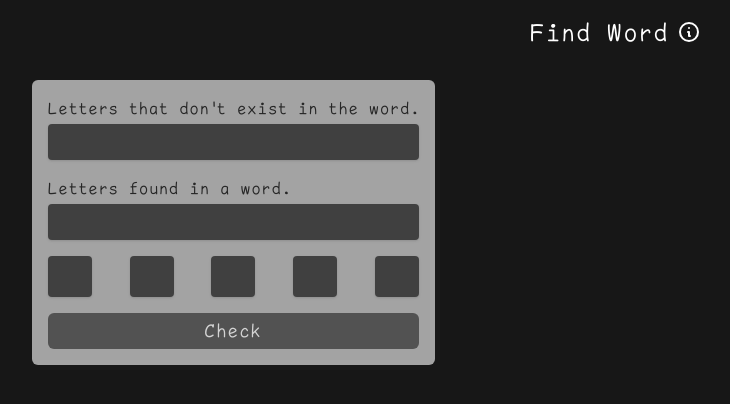
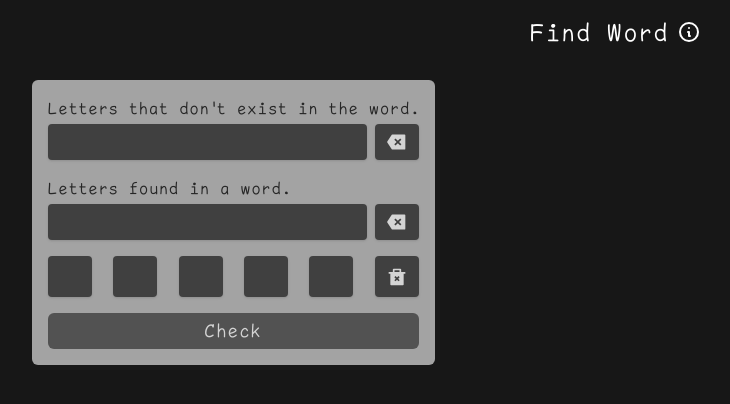
Before and after one commit to nut1414/svacmai.top, a Next.js app: page /findword in a window 1280 px wide. Shown: the top 404 px of the page, without its empty margins (24-754 px from the left). Built offline with nearby package versions, Linux system fonts and the light colour scheme; what tw-elements would draw is missing.

Commit message:
feat: add delete feature

```diff
--- a/pages/findword.tsx
+++ b/pages/findword.tsx
@@ -9,7 +9,11 @@ import {
 } from 'react'
 import words from '../data/wordle/words.json'
 import { WordFormType, MatchWord } from 'types'
-import { RiLoader4Fill } from 'react-icons/ri'
+import {
+  RiLoader4Fill,
+  RiDeleteBin2Fill,
+  RiDeleteBack2Fill,
+} from 'react-icons/ri'
 import { HiOutlineInformationCircle } from 'react-icons/hi'
 
 const FindWord: FC = () => {
@@ -160,6 +164,33 @@ const FindWord: FC = () => {
     setLoading(false)
   }
 
+  const deletePerfectInput = () => {
+    const emptyWord: string = ''
+
+    setWord({
+      ...word,
+      letter1: emptyWord,
+      letter2: emptyWord,
+      letter3: emptyWord,
+      letter4: emptyWord,
+      letter5: emptyWord,
+    })
+  }
+
+  const deleteNoLetter = () => {
+    setWord({
+      ...word,
+      noLetter: [],
+    })
+  }
+
+  const deleteHasLetter = () => {
+    setWord({
+      ...word,
+      hasLetter: [],
+    })
+  }
+
   useEffect(() => {
     letterInNoLetter()
   }, [word.letter1, word.letter2, word.letter3, word.letter4, word.letter5])
@@ -173,7 +204,7 @@ const FindWord: FC = () => {
           content="Find Word is a game helper that lets you look for words in a wordle."
         />
       </Head>
-      <main className="min-h-screen w-full bg-neutral-900 p-4 px-14 font-MaiLog text-white">
+      <main className="min-h-screen w-full min-w-full bg-neutral-900 p-4 sm:px-14 px-0 sm:block flex flex-col items-center font-MaiLog text-white">
         <h1 className="mb-8 flex w-full items-center justify-center gap-2 text-2xl">
           <span>Find Word</span>
           <HiOutlineInformationCircle className="h-full" />
@@ -187,28 +218,48 @@ const FindWord: FC = () => {
             <p className="mb-1 text-neutral-800">
               Letters that don't exist in the word.
             </p>
+            <div className='flex gap-2'>
               <input
                 type="text"
                 value={word.noLetter.filter((letter) => letter !== '').join('')}
+                id="noLetter"
                 onChange={(e) => {
                   checkLetter(e)
                   checkNoLetterDelete(e)
                 }}
                 className="focus:shadow-outline w-full  appearance-none rounded bg-neutral-700 py-2 px-3 leading-tight text-neutral-300 shadow focus:outline-none"
               />
+              <div
+                onClick={deleteNoLetter}
+                className="flex w-11 appearance-none items-center rounded bg-neutral-700 py-2 px-3 text-xl text-neutral-300 shadow transition duration-300 ease-in-out hover:bg-neutral-300 hover:text-neutral-800"
+              >
+                <RiDeleteBack2Fill />
+              </div>
+            </div>
           </div>
           {/* NOTE - hasLetter */}
           <div>
             <p className="mb-1 text-neutral-800">Letters found in a word.</p>
+            <div className="flex gap-2">
               <input
                 type="text"
-              value={word.hasLetter.filter((letter) => letter !== '').join('')}
+                value={word.hasLetter
+                  .filter((letter) => letter !== '')
+                  .join('')}
+                id="hasLetter"
                 onChange={(e) => {
                   checkLetter(e)
                   checkHasLetterDelete(e)
                 }}
                 className="focus:shadow-outline w-full  appearance-none rounded bg-neutral-700 py-2 px-3 leading-tight text-neutral-300 shadow focus:outline-none"
               />
+              <div
+                onClick={deleteHasLetter}
+                className="flex w-11 appearance-none items-center rounded bg-neutral-700 py-2 px-3 text-xl text-neutral-300 shadow transition duration-300 ease-in-out hover:bg-neutral-300 hover:text-neutral-800"
+              >
+                <RiDeleteBack2Fill />
+              </div>
+            </div>
           </div>
           {/* NOTE - input text */}
           <div className="flex flex-row justify-between gap-2">
@@ -277,6 +328,12 @@ const FindWord: FC = () => {
               }
               className="focus:shadow-outline w-11 appearance-none rounded bg-neutral-700 py-2 px-3 text-xl leading-tight text-neutral-300 shadow focus:outline-none"
             />
+            <div
+              onClick={deletePerfectInput}
+              className="flex w-11 appearance-none items-center rounded bg-neutral-700 py-2 px-3 text-xl text-neutral-300 shadow transition duration-300 ease-in-out hover:bg-neutral-300 hover:text-neutral-800"
+            >
+              <RiDeleteBin2Fill />
+            </div>
           </div>
           {/* NOTE - submit button */}
           <input
```
Lines whose indentation alone changed are shown as unchanged.
